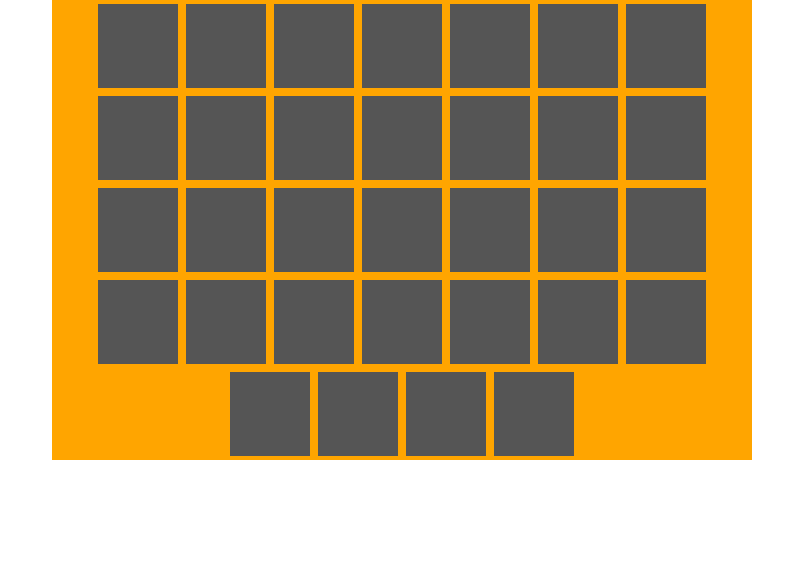
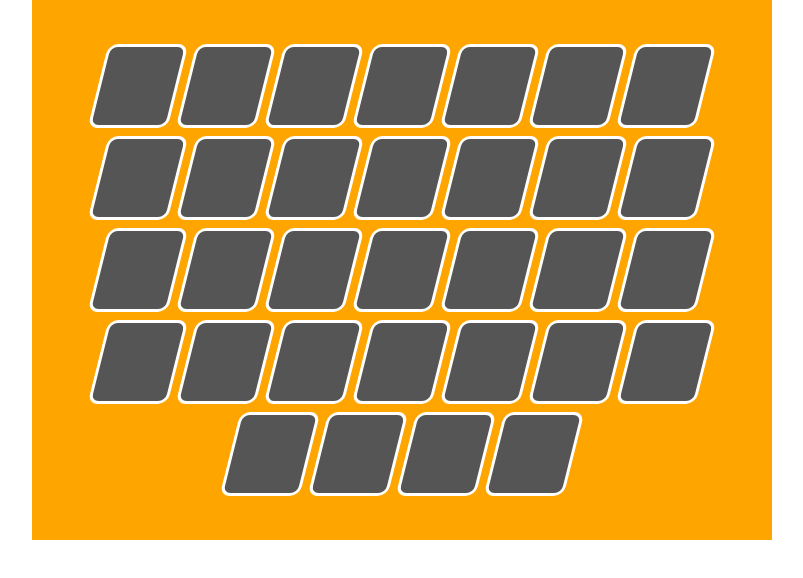
Before and after one commit to ralph601/OverWatch_Hero_Selector_Valnila, a plain HTML site: page index.html in a window 1280 px wide. Shown: the whole page, without its empty margins (238-1041 px from the left). Drawn offline with nearby package versions, Linux system fonts and the light colour scheme.

Commit message:
css 선택창 애니메이션 추가

```diff
--- a/main.css
+++ b/main.css
@@ -7,13 +7,24 @@
   justify-content: center;
   background-color: orange;
   max-width: 700px;
-  margin:auto;
+  margin: 0 auto;
+  padding:40px 20px;
 }
 .container .heroes .hero{
   width: 80px;
   height: 84px;
   margin:4px;
+  border:3px solid #fff;
+  border-radius: 10px;
+  box-sizing: border-box;
   background-color: #555;
+  transform: skewX(-14deg);
+  transition: .1s;
+}
+.container .heroes .hero:hover{
+  background-color: #ff9c00;
+  transform: skewX(-14deg) scale(1.3);
+  z-index: 1;
 }
 .container .heroes .hero .image{
 
```
